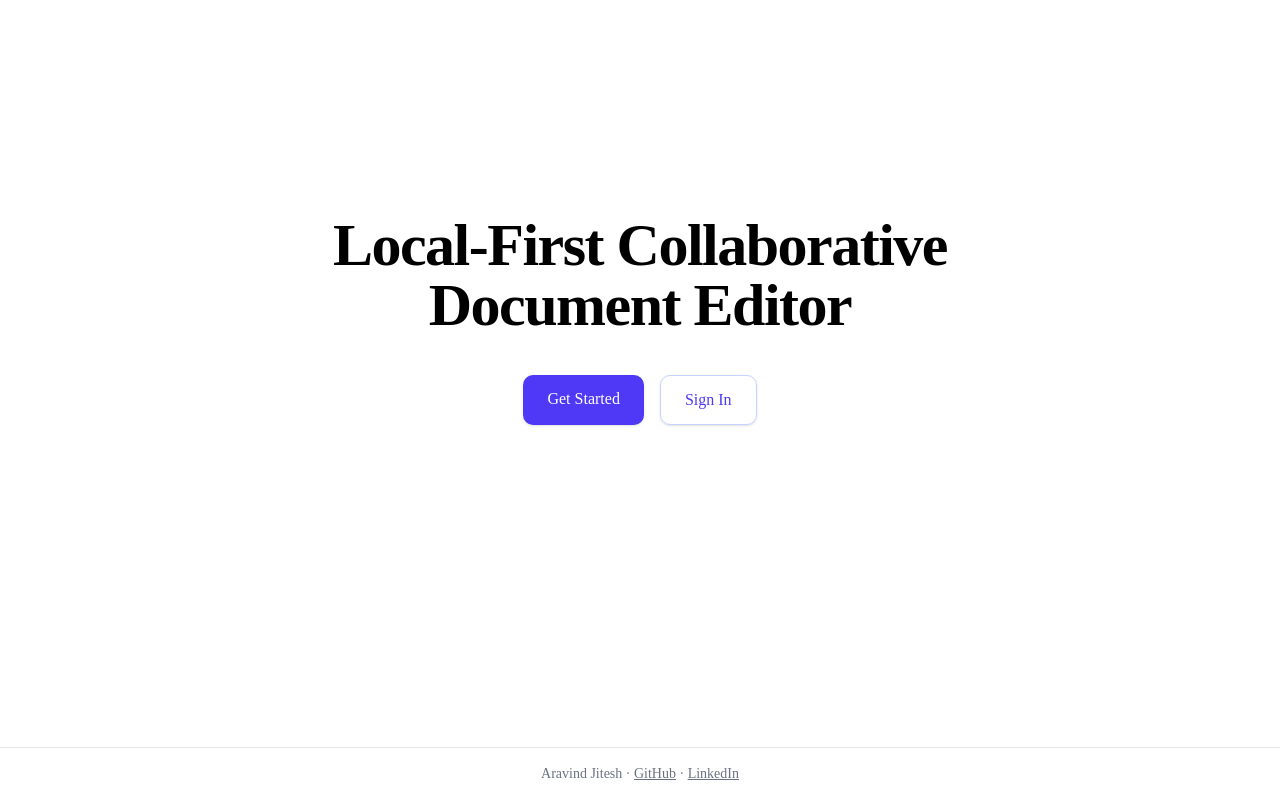
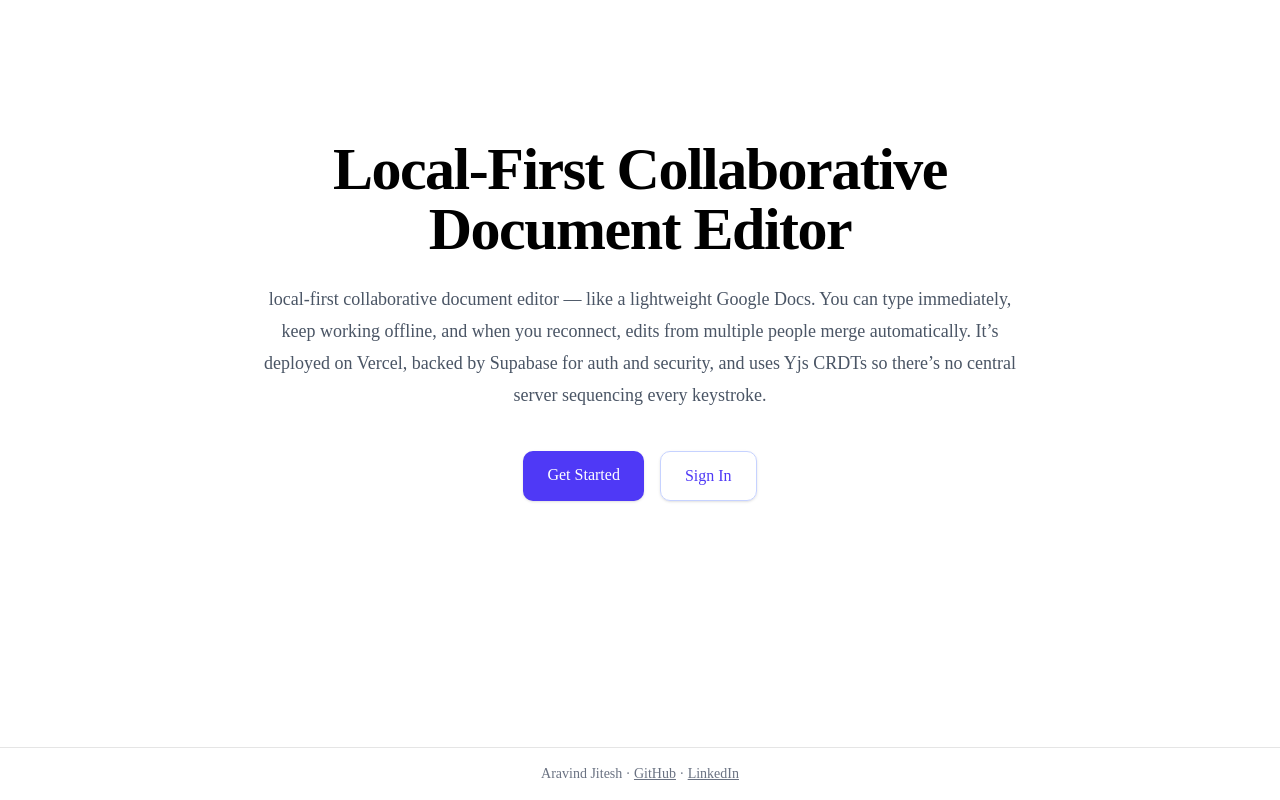
Before and after one commit to AravindJitesh/local-first-editor, a Next.js app: page / in a window 1280 px wide. Built offline with nearby package versions, Linux system fonts and the light colour scheme; no server answers.

Commit message:
adding descriptions

```diff
--- a/app/page.tsx
+++ b/app/page.tsx
@@ -11,6 +11,9 @@ export default async function Home() {
         <h1 className="text-5xl font-extrabold tracking-tight sm:text-6xl text-black">
           Local-First Collaborative Document Editor
         </h1>
+        <p className="max-w-3xl mx-auto text-lg leading-8 text-gray-600">
+          local-first collaborative document editor — like a lightweight Google Docs. You can type immediately, keep working offline, and when you reconnect, edits from multiple people merge automatically. It’s deployed on Vercel, backed by Supabase for auth and security, and uses Yjs CRDTs so there’s no central server sequencing every keystroke.
+        </p>
         <div className="flex justify-center gap-4 pt-4">
           {user ? (
             <Link
```
